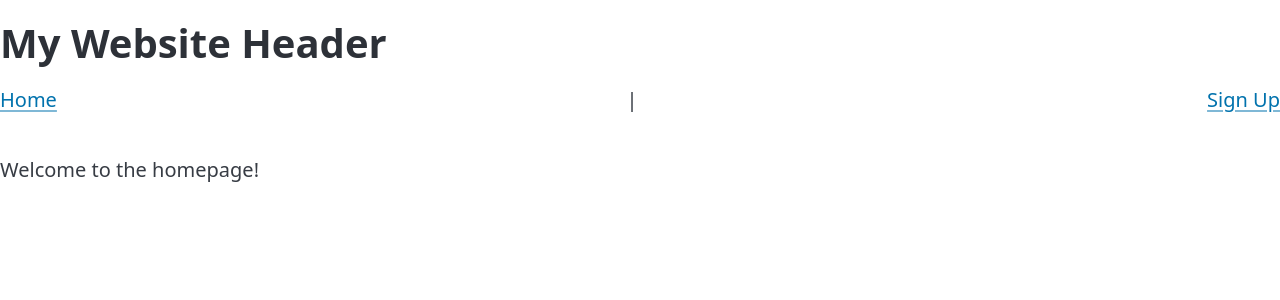
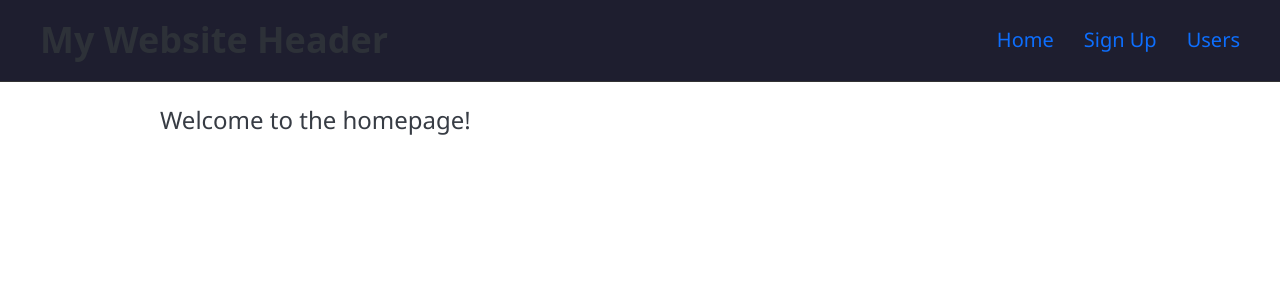
Before and after one commit to manikandanx0/basic-crud-twitter, a Flask app: page / in a window 1280 px wide. Shown: the top 300 px of the page. Run offline with Flask 3, Linux system fonts and the light colour scheme; some libraries are stand-ins or nearby versions.

Commit message:
basic style and user list creation

```diff
--- a/static/style.css
+++ b/static/style.css
@@ -1,6 +1,6 @@
 /* Overall section styling */
 section.text-center {
-  font-family: 'Segoe UI', sans-serif;
+    font-family: "Segoe UI", sans-serif;
 }
 
 /* Background image container */
@@ -77,8 +77,75 @@ section.text-center {
         margin-right: 1rem !important;
     }
 }
+/* General styling */
+body {
+    font-family: "Segoe UI", sans-serif;
+    margin: 0;
+    padding: 0;
+    background-color: var(--pico-background-color);
+    color: var(--pico-color);
+}
 
+/* Header */
+header {
+    background-color: #1e1e2f;
+    color: #fff;
+    padding: 1rem 2rem;
+    display: flex;
+    justify-content: space-between;
+    align-items: center;
+    flex-wrap: wrap;
+    border-bottom: 1px solid #333;
+}
 
-.btn-disable{
+/* Header title */
+header h1 {
+    font-size: 1.8rem;
+    margin: 0;
+}
 
+/* Navigation */
+nav {
+    display: flex;
+    gap: 1.5rem;
+    flex-wrap: wrap;
 }
+
+nav a {
+    color: #0d6efd;
+    text-decoration: none;
+    font-weight: 500;
+    transition: color 0.3s ease;
+}
+
+nav a:hover {
+    color: #fff;
+    text-decoration: underline;
+}
+
+/* Main content */
+main {
+    padding: 2rem;
+}
+
+/* Welcome text styling */
+main p {
+    font-size: 1.2rem;
+}
+
+/* Responsive tweaks */
+@media (max-width: 768px) {
+    header {
+        flex-direction: column;
+        align-items: flex-start;
+    }
+
+    nav {
+        margin-top: 1rem;
+    }
+}
+
+.container {
+    max-width: 960px;
+    margin: 0 auto;
+}
--- a/templates/base.html
+++ b/templates/base.html
@@ -2,25 +2,29 @@
 <!DOCTYPE html>
 <html lang="en">
     <head>
-
-    <meta charset="UTF-8">
-    <meta name="viewport" content="width=device-width, initial-scale=1.0">
-    <meta name="color-scheme" content="light dark">
-    <link rel="stylesheet" href="https://cdn.jsdelivr.net/npm/@picocss/pico@2/css/pico.min.css">
+        <meta charset="UTF-8" />
+        <meta name="viewport" content="width=device-width, initial-scale=1.0" />
+        <meta name="color-scheme" content="light dark" />
+        <link
+            rel="stylesheet"
+            href="https://cdn.jsdelivr.net/npm/@picocss/pico@2/css/pico.min.css"
+        />
         <title>{% block title %}My Site{% endblock %}</title>
-    <link rel="stylesheet" href="{{ url_for('static', filename='style.css') }}">
+        <link
+            rel="stylesheet"
+            href="{{ url_for('static', filename='style.css') }}"
+        />
     </head>
     <body>
         <header>
             <h1>My Website Header</h1>
             <nav>
-            <a href="{{ url_for('index') }}">Home</a> |
+                <a href="{{ url_for('index') }}">Home</a>
                 <a href="{{ url_for('handleGet') }}">Sign Up</a>
+                <a href="{{ url_for('userList') }}">Users</a>
             </nav>
         </header>
 
-    <main>
-        {% block content %}{% endblock %}
-    </main>
+        <main class="container">{% block content %}{% endblock %}</main>
     </body>
 </html>
--- /dev/null
+++ b/templates/userlist.html
@@ -0,0 +1,4 @@
+{% extends "base.html" %} {% block title %}All recorded users{% endblock %} {%
+block content %}
+<p>Welcome to the users!</p>
+{% endblock %}
```
Lines whose indentation alone changed are shown as unchanged.
